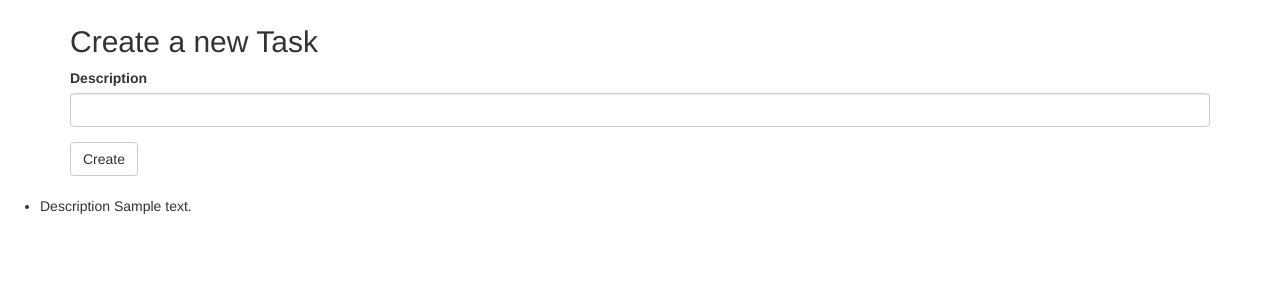
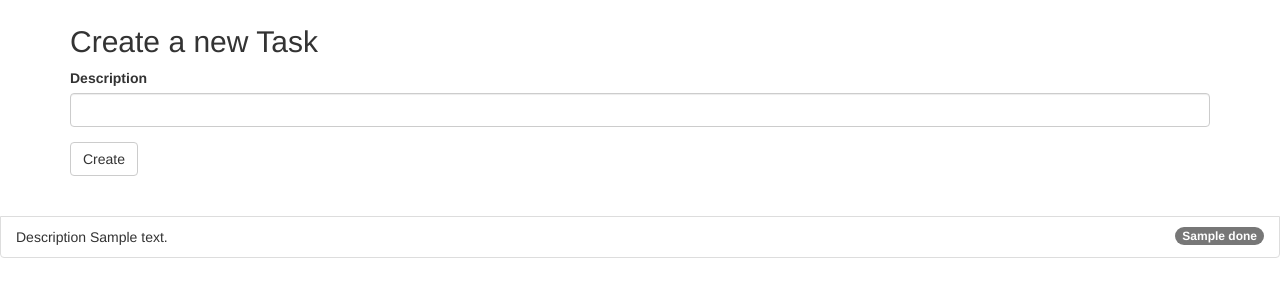
Before and after one commit to k4is3r/serve-flask-bootstrap, a Flask app: template app/templates/hello.html in a window 1280 px wide. Shown: the part 163-463 px from the top of the page. Run offline with Flask 2, Linux system fonts and the light colour scheme; a user stored in the database is signed in; the template is opened without the code that fills it: values that come from a table or form of the project are taken from there, most other values are stand-ins (such as "Sample title", 1, 10 or a date in 2020); some libraries are stand-ins or nearby versions.

Commit message:
creating a badge for the task and the option to delete

```diff
--- a/app/firestore_service.py
+++ b/app/firestore_service.py
@@ -27,4 +27,9 @@ def get_todos(user_id):
 
 def put_todos(user_id, description):
     todos_collection_ref = db.collection('users').document(user_id).collection('todos')
-    todos_collection_ref.add({'description':description})
+    todos_collection_ref.add({'description':description, 'done':False})
+
+def delete_todo(user_id, todo_id):
+    todo_ref = db.collection('users').document(user_id)\
+        .collection('todos').document('todo_id')
+    todo_ref.delete()
--- a/app/templates/hello.html
+++ b/app/templates/hello.html
@@ -19,7 +19,7 @@
         {{ wtf.quick_form(todo_form) }}
     </div>
     <br>
-    <ul>
+    <ul class="list-group">
         {% for todo in todos %}
             {{ macros.render_todo(todo) }}
         {% endfor %}
--- a/app/templates/macros.html
+++ b/app/templates/macros.html
@@ -1,3 +1,7 @@
 {% macro render_todo(todo) %}
-    <li> Description {{ todo.to_dict().description }}</li>
+    <li> </li>
+        <li class="list-group-item">
+            <span class="badge">{{ todo.to_dict().done }}</span>
+            Description {{ todo.to_dict().description }}
+        </li>
 {% endmacro %}
--- a/main.py
+++ b/main.py
@@ -5,7 +5,7 @@ from flask_bootstrap import Bootstrap
 import unittest
 from app import create_app
 from app.forms import TodoForm
-from app.firestore_service import get_users, get_todos, put_todos
+from app.firestore_service import get_users, get_todos, put_todos, delete_todo
 from flask_login import login_required, current_user
 
 app = create_app()
@@ -49,6 +49,12 @@ def hello():
 
     return render_template('hello.html', **context)
 
+@app.route('/todos/delete/<todo_id>', methods=['POST'])
+def delete(todo_id):
+    user_id = current_user.id
+    delete_todo(user_id=user_id,todo_id=todo_id)
+    return redirect(url_for('hello'))
+
 @app.errorhandler(404)
 def not_found(error):
     return render_template('404.html', error=error)
```
